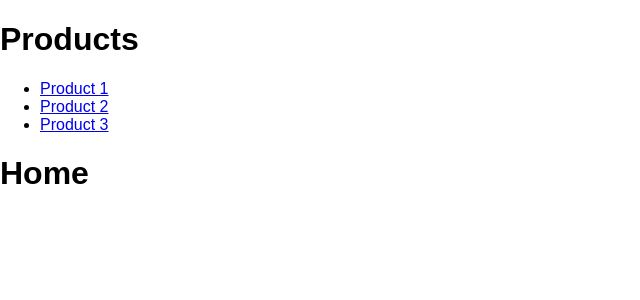
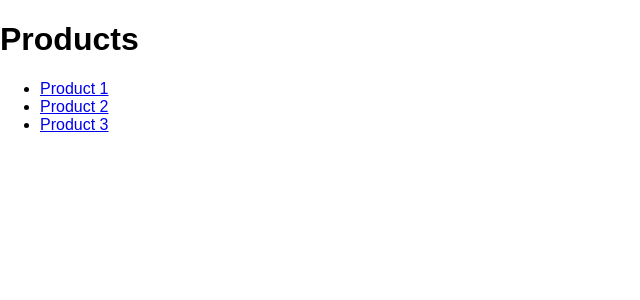
Before and after one commit to mabbasidesign/Router, a React (Create React App) app: page /products/1 in a window 1280 px wide. Shown: the top 300 px of the page, without its empty margins (0-640 px from the left). Built offline with nearby package versions, Linux system fonts and the light colour scheme.

Commit message:
add Switch

```diff
--- a/src/App.js
+++ b/src/App.js
@@ -1,5 +1,5 @@
 import React, { Component } from 'react';
-import { Route } from "react-router-dom";
+import { Route, Switch } from "react-router-dom";
 import './App.css';
 import NavBar from "./components/navbar";
 import Products from "./components/products";
@@ -13,10 +13,12 @@
   render() {
     return (
       <div className="content">
-        <Route path="/products" component={Products} />
-        <Route path="/post" component={Posts} />
-        <Route path="/admin" component={Dashboard} />
-        <Route path="/" component={Home} />
+        <Switch>
+          <Route path="/products" component={Products} />
+          <Route path="/post" component={Posts} />
+          <Route path="/admin" component={Dashboard} />
+          <Route path="/" component={Home} />
+        </Switch>
       </div>
     );
   }
```
